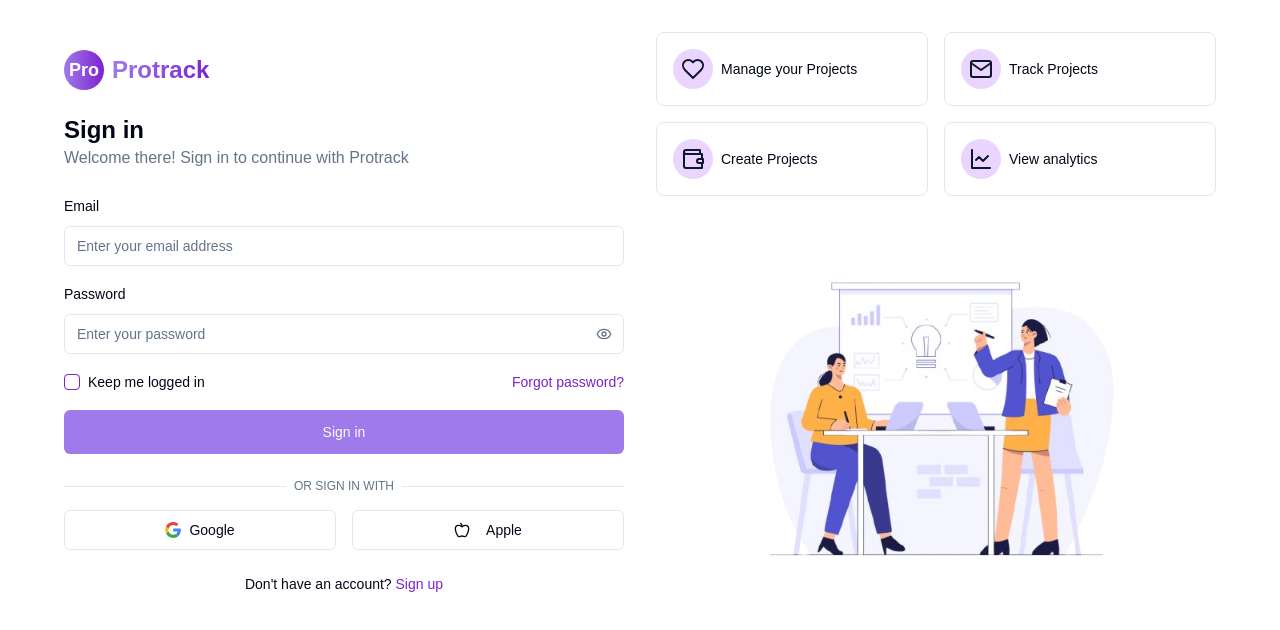
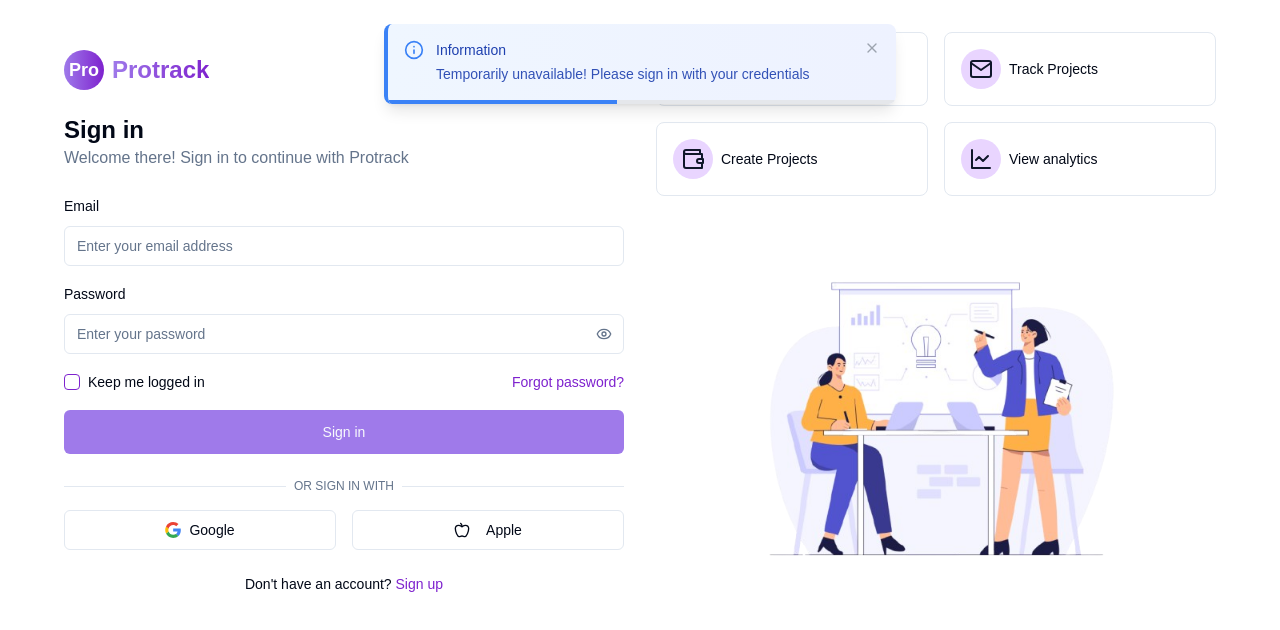
Before and after one commit to fanyicharllson/ProTrack, a Next.js app: page /sign-in in a window 1280 px wide. Both pictures are taken after a click on the button "Apple". Shown: the top 630 px of the page. Built offline with nearby package versions, Linux system fonts and the light colour scheme; no server answers.

Commit message:
Refactor SignInForm and SignUpForm components to improve provider message handling; update project filtering logic to include 'All' option for better usability

```diff
--- a/app/components/forms/SignInForm.tsx
+++ b/app/components/forms/SignInForm.tsx
@@ -23,17 +23,17 @@
 import { useState } from "react";
 import { signIn } from "next-auth/react";
 import Message from "../message";
-import {  useRouter } from "next/navigation";
+import { useRouter } from "next/navigation";
 import Logo from "../Logo";
 
 export default function SignUpPage() {
   const [showPassword, setShowPassword] = useState(false);
   const [isLoading, setIsLoading] = useState(false);
+  const [providerMsg, setProviderMsg] = useState(false);
   const [successMessage, setSuccessMessage] = useState("");
   const [errorMessage, setErrorMessage] = useState("");
 
   const router = useRouter();
-
 
   const form = useForm<z.infer<typeof SignInSchema>>({
     resolver: zodResolver(SignInSchema),
@@ -61,7 +61,6 @@
       setSuccessMessage("Signed in successfully, Redirecting...");
 
       router.replace("/dashboard");
-
     }
     setIsLoading(false);
   };
@@ -70,7 +69,7 @@
     <div className="min-h-screen w-full bg-white dark:bg-gray-950 p-4 md:p-6 lg:p-8">
       <div className="mx-auto max-w-6xl grid gap-8 lg:grid-cols-2 items-center">
         <div className="space-y-6">
-         <Logo />
+          <Logo />
           <div className="space-y-6">
             <div>
               <h1 className="text-2xl font-semibold">Sign in</h1>
@@ -219,7 +218,11 @@
               </div>
 
               <div className="grid grid-cols-2 gap-4">
-                <Button variant="outline" className="w-full" onClick={() => <Message message="Signed in with google not avaliable at the moment"/>}>
+                <Button
+                  variant="outline"
+                  className="w-full"
+                  onClick={() => setProviderMsg(!providerMsg)}
+                >
                   <Image
                     src={GoogleLogo}
                     width={16}
@@ -228,7 +231,14 @@
                   />
                   Google
                 </Button>
-                <Button variant="outline" className="w-full">
+                {providerMsg && (
+                  <Message message="Temporarily unavailable! Please sign in with your credentials" />
+                )}
+                <Button
+                  variant="outline"
+                  className="w-full"
+                  onClick={() => setProviderMsg(!providerMsg)}
+                >
                   <Apple className="mr-2 h-4 w-4" />
                   Apple
                 </Button>
--- a/app/components/forms/SignUpForm.tsx
+++ b/app/components/forms/SignUpForm.tsx
@@ -31,6 +31,12 @@
   const [showConfirmPassword, setShowConfirmPassword] = useState(false);
   const [successMessage, setSuccessMessage] = useState("");
   const [errorMessage, setErrorMessage] = useState("");
+  const [providerMsg, setProviderMsg] = useState(false);
+
+  const toggleProviderMsg = () => {
+    setProviderMsg((prev) => !prev);
+  };
+
   const router = useRouter();
 
   const form = useForm<z.infer<typeof formSchema>>({
@@ -43,7 +49,6 @@
       terms: false,
     },
   });
-
 
   const onSubmit = async (values: z.infer<typeof formSchema>) => {
     setErrorMessage("");
@@ -61,7 +66,9 @@
     });
 
     if (response.ok) {
-      setSuccessMessage("Account created successfully! Redirecting to dashboard...");
+      setSuccessMessage(
+        "Account created successfully! Redirecting to dashboard..."
+      );
       router.replace("/sign-in");
       form.reset();
     } else if (response.status === 409) {
@@ -76,10 +83,12 @@
     <div className="min-h-screen w-full bg-white dark:bg-gray-950 p-4 md:p-6 lg:p-8">
       <div className="mx-auto max-w-6xl grid gap-8 lg:grid-cols-2 items-center">
         <div className="space-y-6">
-          <Logo/>
+          <Logo />
           <div className="space-y-6">
             <div>
-              <h1 className="text-2xl font-semibold">Welcome to ProTrack for Developers!</h1>
+              <h1 className="text-2xl font-semibold">
+                Welcome to ProTrack for Developers!
+              </h1>
               <p className="text-muted-foreground">
                 Sign up and start managing your projects now
               </p>
@@ -280,7 +289,11 @@
               </div>
 
               <div className="grid grid-cols-2 gap-4">
-                <Button variant="outline" className="w-full">
+                <Button
+                  variant="outline"
+                  className="w-full"
+                  onClick={toggleProviderMsg}
+                >
                   <Image
                     src={GoogleLogo}
                     width={16}
@@ -289,7 +302,14 @@
                   />
                   Google
                 </Button>
-                <Button variant="outline" className="w-full">
+                {providerMsg && (
+                  <Message message="Temporarily unavailable! Please sign up with your credentials" />
+                )}
+                <Button
+                  variant="outline"
+                  className="w-full"
+                  onClick={toggleProviderMsg}
+                >
                   <Apple className="mr-2 h-4 w-4" />
                   Apple
                 </Button>
--- a/app/components/message.tsx
+++ b/app/components/message.tsx
@@ -1,38 +1,131 @@
-import React, { useEffect, useState } from 'react';
+"use client"
+
+import { useState, useEffect, useRef } from "react"
+import { AlertCircle, CheckCircle, Info, X } from "lucide-react"
 
 interface MessageProps {
-  type?: 'success' | 'error'| 'status';
-  message: string;
+  type?: "success" | "error" | "status"
+  message: string
 }
 
-const Message: React.FC<MessageProps> = ({ type, message }) => {
-  const [visible, setVisible] = useState(false);
+export default function Message({ type = "status", message }: MessageProps) {
+  const [visible, setVisible] = useState(false)
+  const [progress, setProgress] = useState(100)
+  const progressIntervalRef = useRef<NodeJS.Timeout | null>(null)
+  const timerRef = useRef<NodeJS.Timeout | null>(null)
 
+  // Determine styles based on message type
+  const styles = {
+    success: {
+      background: "bg-gradient-to-r from-emerald-50 to-green-50",
+      border: "border-l-4 border-emerald-500",
+      icon: <CheckCircle className="h-5 w-5 text-emerald-500" />,
+      title: "Success",
+      textColor: "text-emerald-800",
+    },
+    error: {
+      background: "bg-gradient-to-r from-rose-50 to-red-50",
+      border: "border-l-4 border-rose-500",
+      icon: <AlertCircle className="h-5 w-5 text-rose-500" />,
+      title: "Error",
+      textColor: "text-rose-800",
+    },
+    status: {
+      background: "bg-gradient-to-r from-blue-50 to-indigo-50",
+      border: "border-l-4 border-blue-500",
+      icon: <Info className="h-5 w-5 text-blue-500" />,
+      title: "Information",
+      textColor: "text-blue-800",
+    },
+  }
+
+  const currentStyle = styles[type]
+  const duration = 5000 // 5 seconds
+
+  const handleClose = () => {
+    setVisible(false)
+  }
+
+  // Reset and start animation when message changes
   useEffect(() => {
-    setVisible(true);
-    const timer = setTimeout(() => {
-      setVisible(false);
-    }, 5000);
+    if (message) {
+      // Clear any existing timers
+      if (progressIntervalRef.current) clearInterval(progressIntervalRef.current)
+      if (timerRef.current) clearTimeout(timerRef.current)
 
-    return () => clearTimeout(timer);
-  }, [message]);
+      // Reset states
+      setProgress(100)
+      setVisible(true)
 
-  const bgColor = type === 'success' ? 'bg-green-100' : 'bg-red-100';
-  const borderColor = type === 'success' ? 'border-green-400' : 'border-red-400';
-  const textColor = type === 'success' ? 'text-green-700' : 'text-red-700';
-  const title = type === 'success' ? 'Success!' : 'Error!';
+      // Set up progress bar
+      const progressStep = 100 / (duration / 100) // Update every 100ms
+      progressIntervalRef.current = setInterval(() => {
+        setProgress((prev) => {
+          if (prev <= progressStep) {
+            clearInterval(progressIntervalRef.current as NodeJS.Timeout)
+            return 0
+          }
+          return prev - progressStep
+        })
+      }, 100)
+
+      // Set up auto-dismiss timer
+      timerRef.current = setTimeout(() => {
+        setVisible(false)
+      }, duration)
+    }
+
+    // Cleanup
+    return () => {
+      if (progressIntervalRef.current) clearInterval(progressIntervalRef.current)
+      if (timerRef.current) clearTimeout(timerRef.current)
+    }
+  }, [message])
+
+  if (!message) return null
 
   return (
     <div
-      className={`fixed top-0 left-1/2 transform -translate-x-1/2 mt-6 px-4 py-3 rounded ${bgColor} ${borderColor} ${textColor} transition-transform duration-500 ease-in-out ${
-        visible ? 'translate-y-0' : '-translate-y-40'
-      } max-w-xs sm:max-w-md md:max-w-lg lg:max-w-xl w-full mx-auto`}
+      className={`fixed top-0 left-1/2 transform -translate-x-1/2 mt-6 z-50 transition-all duration-300 ease-in-out ${
+        visible ? "translate-y-0 opacity-100" : "-translate-y-16 opacity-0"
+      } max-w-xs sm:max-w-md md:max-w-lg w-full mx-auto`}
       role="alert"
+      aria-live="assertive"
     >
-      <strong className="font-bold text-sm sm:text-base md:text-lg">{title}</strong>
-      <span className="block text-sm sm:text-base md:text-lg"> {message}</span>
+      <div className={`${currentStyle.background} ${currentStyle.border} rounded-lg shadow-lg overflow-hidden`}>
+        <div className="relative">
+          {/* Message content */}
+          <div className="p-4 pr-10">
+            <div className="flex items-start">
+              <div className="flex-shrink-0">{currentStyle.icon}</div>
+              <div className="ml-3">
+                <h3 className={`text-sm font-medium ${currentStyle.textColor}`}>{currentStyle.title}</h3>
+                <div className={`mt-1 text-sm ${currentStyle.textColor} opacity-90`}>{message}</div>
+              </div>
+            </div>
+          </div>
+
+          {/* Close button */}
+          <button
+            type="button"
+            className="absolute top-3 right-3 text-gray-400 hover:text-gray-500 focus:outline-none focus:ring-2 focus:ring-offset-2 focus:ring-indigo-500 rounded-full p-1"
+            onClick={handleClose}
+          >
+            <span className="sr-only">Close</span>
+            <X className="h-4 w-4" />
+          </button>
+
+          {/* Progress bar */}
+          <div className="h-1 w-full bg-gray-200">
+            <div
+              className={`h-full transition-all duration-100 ease-linear ${
+                type === "success" ? "bg-emerald-500" : type === "error" ? "bg-rose-500" : "bg-blue-500"
+              }`}
+              style={{ width: `${progress}%` }}
+            />
+          </div>
+        </div>
+      </div>
     </div>
-  );
-};
-
-export default Message;
+  )
+}
```
Also changed, not shown: app/(dashboard)/project/page.tsx (+38 -7 lines), 1 other file (tests, documents, lock files or other folders).
